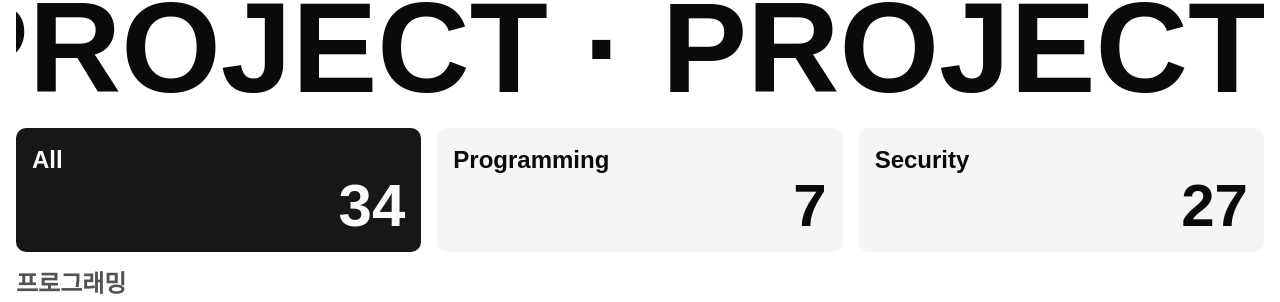
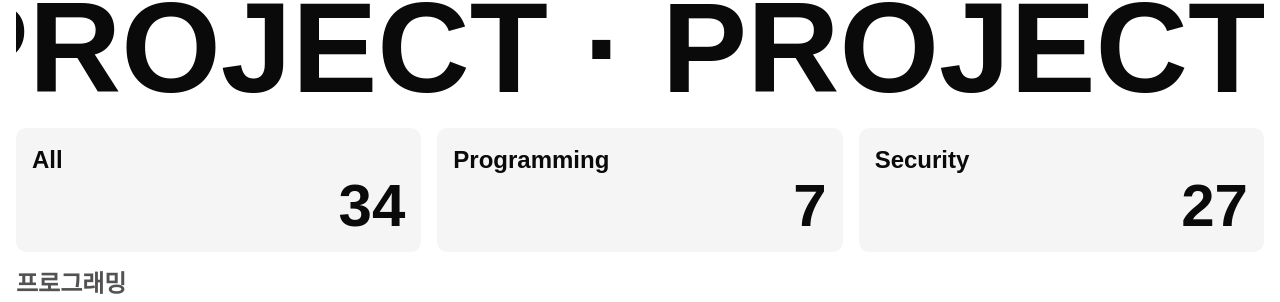
Before and after one commit to mrbonk97/mrbonk97.github.io, a Next.js app: page /projects in a window 1280 px wide. Shown: the part 96-398 px from the top of the page. Built offline with nearby package versions, Linux system fonts and the light colour scheme; a web font is replaced by a local one.

Commit message:
fix: 정적 배포를 위해서 오류 수정
필터링 기능 삭제

```diff
--- a/app/(main)/projects/page.tsx
+++ b/app/(main)/projects/page.tsx
@@ -1,22 +1,15 @@
+import { Metadata } from "next";
 import { ProjectList } from "@/components/list/project-list";
 import { SecurityList } from "@/components/list/security-list";
 import { SECURITY_PROJECT } from "@/asset/constants/security-project";
 import { PROGRAMMING_PROJECT } from "@/asset/constants/programming-project";
 import { ProjectCategoryNav } from "@/components/nav/project-category-nav";
-import { Metadata } from "next";
 
 export const metadata: Metadata = {
   title: "mrbonk97 | 프로젝트",
 };
 
-interface Props {
-  searchParams: Promise<{ filter: string }>;
-}
-
-export const dynamic = "force-dynamic";
-async function ProjectsPage({ searchParams }: Props) {
-  const { filter } = await searchParams;
-
+async function ProjectsPage() {
   return (
     <main className="p-4 pt-20 mx-auto max-w-7xl">
       <header className="overflow-hidden">
@@ -25,9 +18,7 @@ async function ProjectsPage({ searchParams }: Props) {
           PROJECT · PROJECT · PROJECT · PROJECT · PROJECT · PROJECT · PROJECT · PROJECT ·
         </div>
       </header>
-      <ProjectCategoryNav filter={filter} />
-
-      {(!filter || filter === "programming") && (
+      <ProjectCategoryNav />
       <section className="mt-4">
         <h2 className="text-2xl font-bold opacity-70">프로그래밍</h2>
         <ul className="mt-2 space-y-4">
@@ -36,9 +27,6 @@ async function ProjectsPage({ searchParams }: Props) {
           ))}
         </ul>
       </section>
-      )}
-
-      {(!filter || filter === "security") && (
       <section className="mt-4">
         <h2 className="text-2xl font-bold opacity-70">보안</h2>
         <ul className="mt-2 space-y-2">
@@ -47,7 +35,6 @@ async function ProjectsPage({ searchParams }: Props) {
           ))}
         </ul>
       </section>
-      )}
     </main>
   );
 }
--- a/components/home-gsap.tsx
+++ b/components/home-gsap.tsx
@@ -4,7 +4,7 @@ import gsap from "gsap";
 import { useRef } from "react";
 import { useGSAP } from "@gsap/react";
 import { ScrollTrigger } from "gsap/ScrollTrigger";
-import { Topnav2 } from "./nav/top-nav-2";
+import { Topnav2 } from "@/components/nav/top-nav-2";
 
 export function HomeGsap() {
   const boxRef = useRef<HTMLDivElement>(null);
--- a/components/nav/project-category-nav.tsx
+++ b/components/nav/project-category-nav.tsx
@@ -1,19 +1,14 @@
 "use client";
 
-import Link from "next/link";
 import gsap from "gsap";
 import { useRef } from "react";
 import { useGSAP } from "@gsap/react";
 import { ScrollTrigger } from "gsap/ScrollTrigger";
 import { PROJECT_CATEGORY } from "@/asset/constants/project-category";
 
-interface Props {
-  filter: string | undefined;
-}
-
 gsap.registerPlugin(ScrollTrigger, useGSAP);
 
-export function ProjectCategoryNav({ filter }: Props) {
+export function ProjectCategoryNav() {
   const countRefs = useRef<HTMLElement[]>([]);
 
   const setCountRef = (el: HTMLElement | null, index: number) => {
@@ -37,17 +32,11 @@ export function ProjectCategoryNav({ filter }: Props) {
   }, []);
 
   return (
-    <nav className="mt-4 grid grid-cols-1 md:grid-cols-3 gap-2 lg:gap-4">
+    <section className="mt-4 grid grid-cols-1 md:grid-cols-3 gap-2 lg:gap-4">
       {PROJECT_CATEGORY.map((menu, i) => (
-        <Link
-          href={menu.url}
+        <div
           key={`menu-${menu.title}`}
-          aria-current={
-            (!filter && menu.url == "/projects") || (filter && menu.url.includes(filter))
-              ? "page"
-              : "false"
-          }
-          className="p-4 block text-sm lg:text-2xl font-bold rounded-lg bg-secondary aria-[current='page']:bg-primary aria-[current='page']:text-primary-foreground hover:bg-primary hover:text-primary-foreground duration-150"
+          className="p-4 text-sm lg:text-2xl font-bold rounded-lg bg-secondary"
         >
           <div>{menu.title}</div>
           <div
@@ -57,8 +46,8 @@ export function ProjectCategoryNav({ filter }: Props) {
           >
             0
           </div>
-        </Link>
+        </div>
       ))}
-    </nav>
+    </section>
   );
 }
```
Lines whose indentation alone changed are shown as unchanged.
